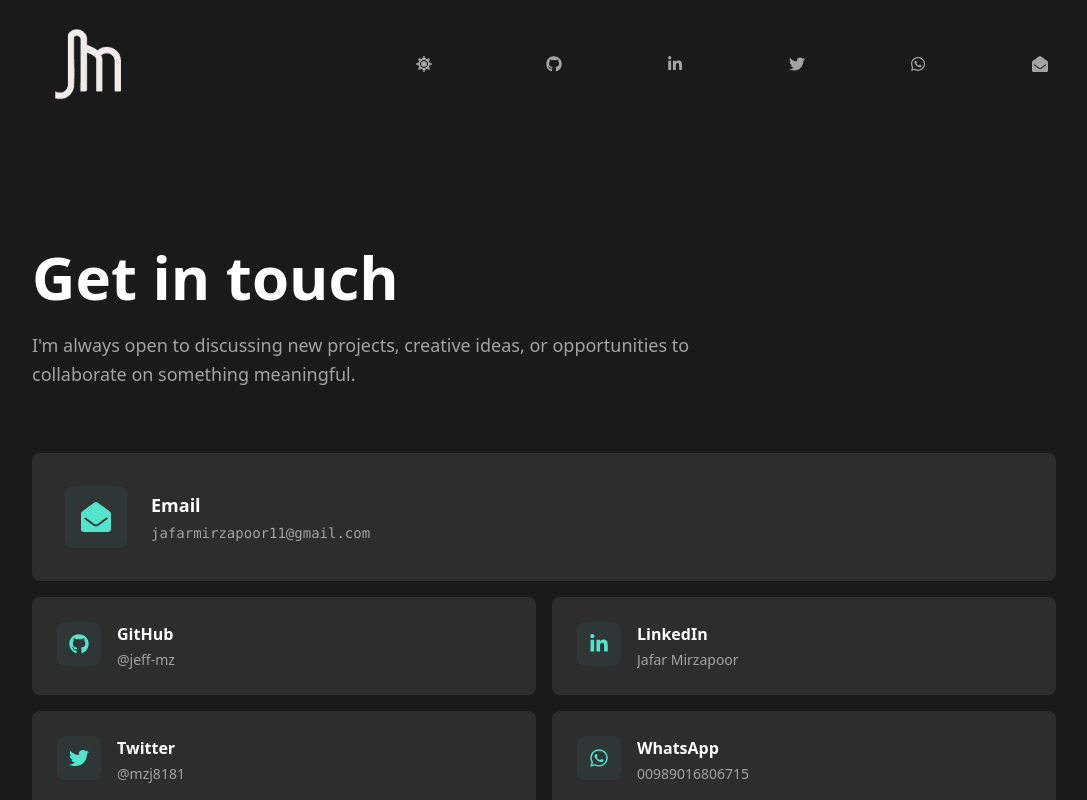
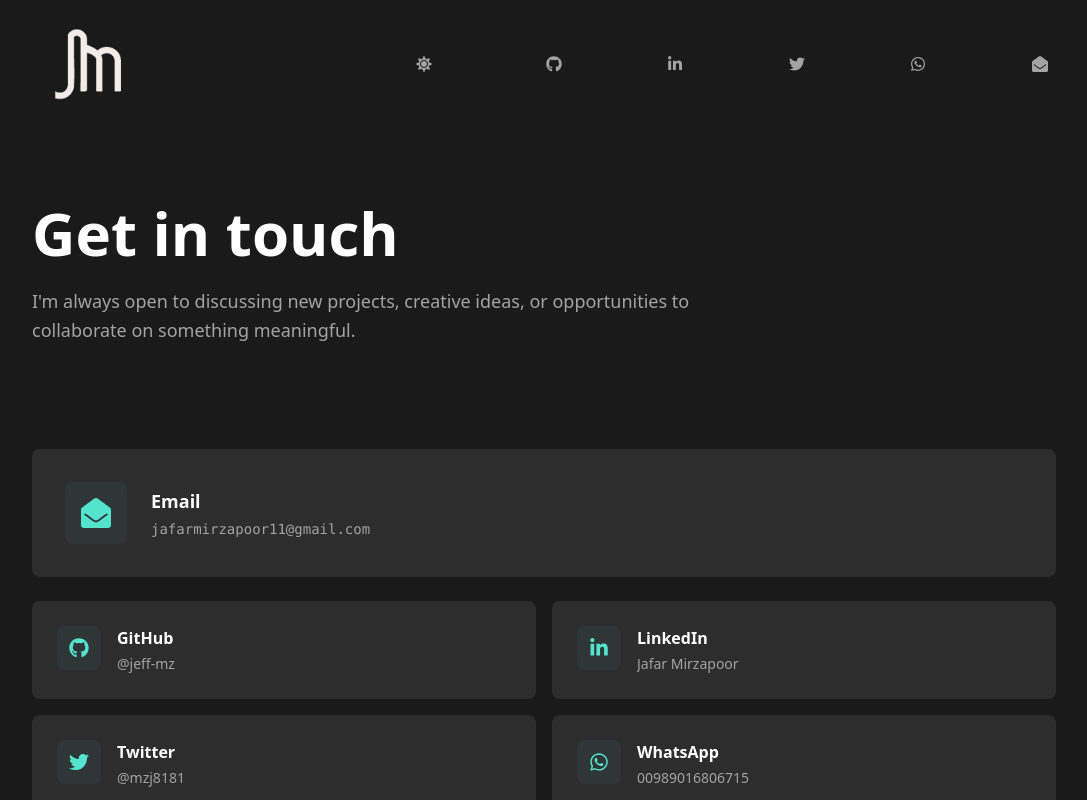
Before and after one commit to jeff-mz/react-simple-portfolio, a React (Vite) app: page /contact in a window 1280 px wide. Shown: the top 800 px of the page, without its empty margins (96-1183 px from the left). Built offline with nearby package versions, Linux system fonts and the light colour scheme.

Commit message:
Change contact card layout to include padding
Updated layout of contact cards to have padding.

```diff
--- a/src/components/Contact.jsx
+++ b/src/components/Contact.jsx
@@ -64,7 +64,7 @@ function Contact() {
         </div>
 
         {/* Contact Cards with varied layouts */}
-        <div className="space-y-4">
+        <div className="py-10">
           {/* Primary Contact - Full Width Email */}
           {contactInfo
             .filter((contact) => contact.id === 5)
```
